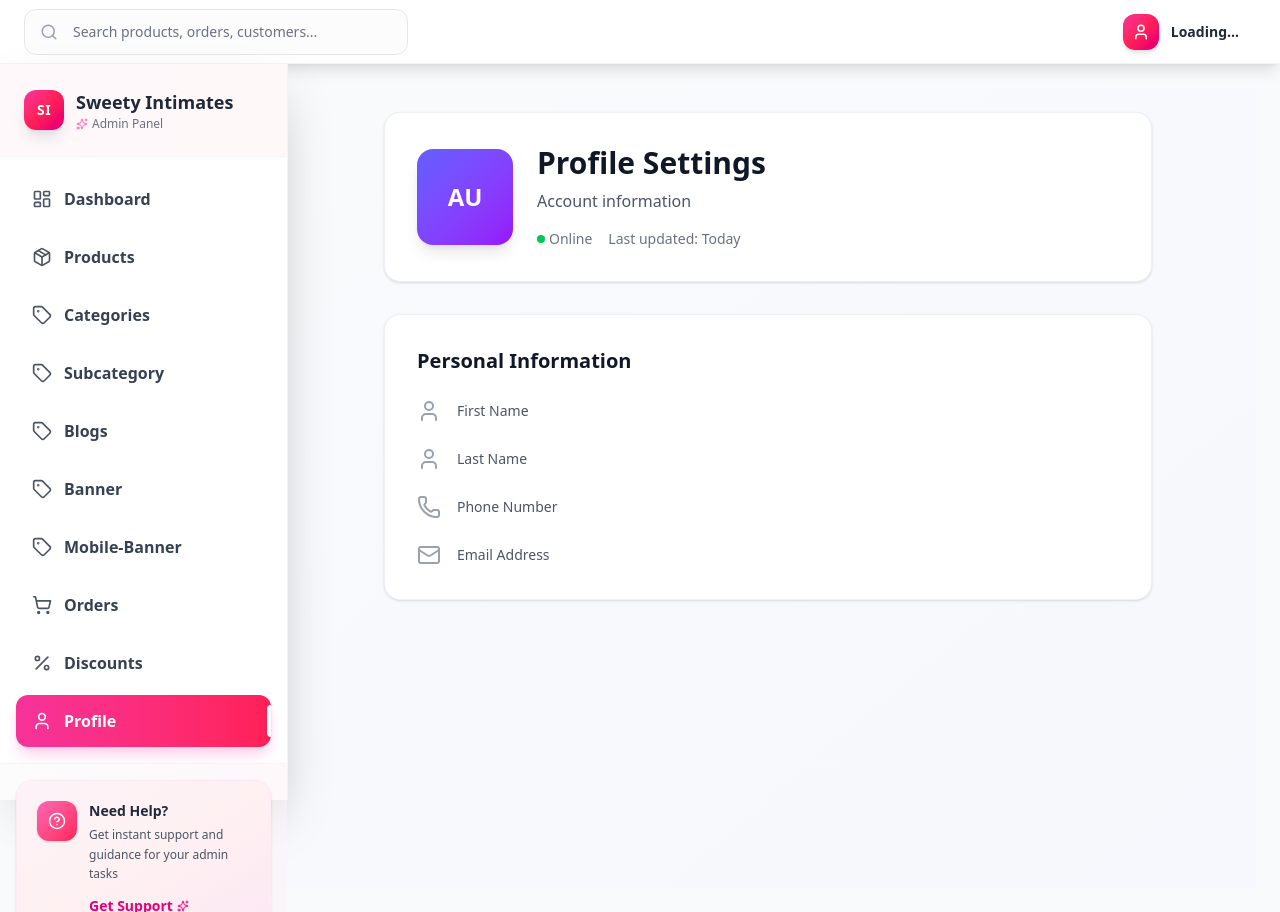
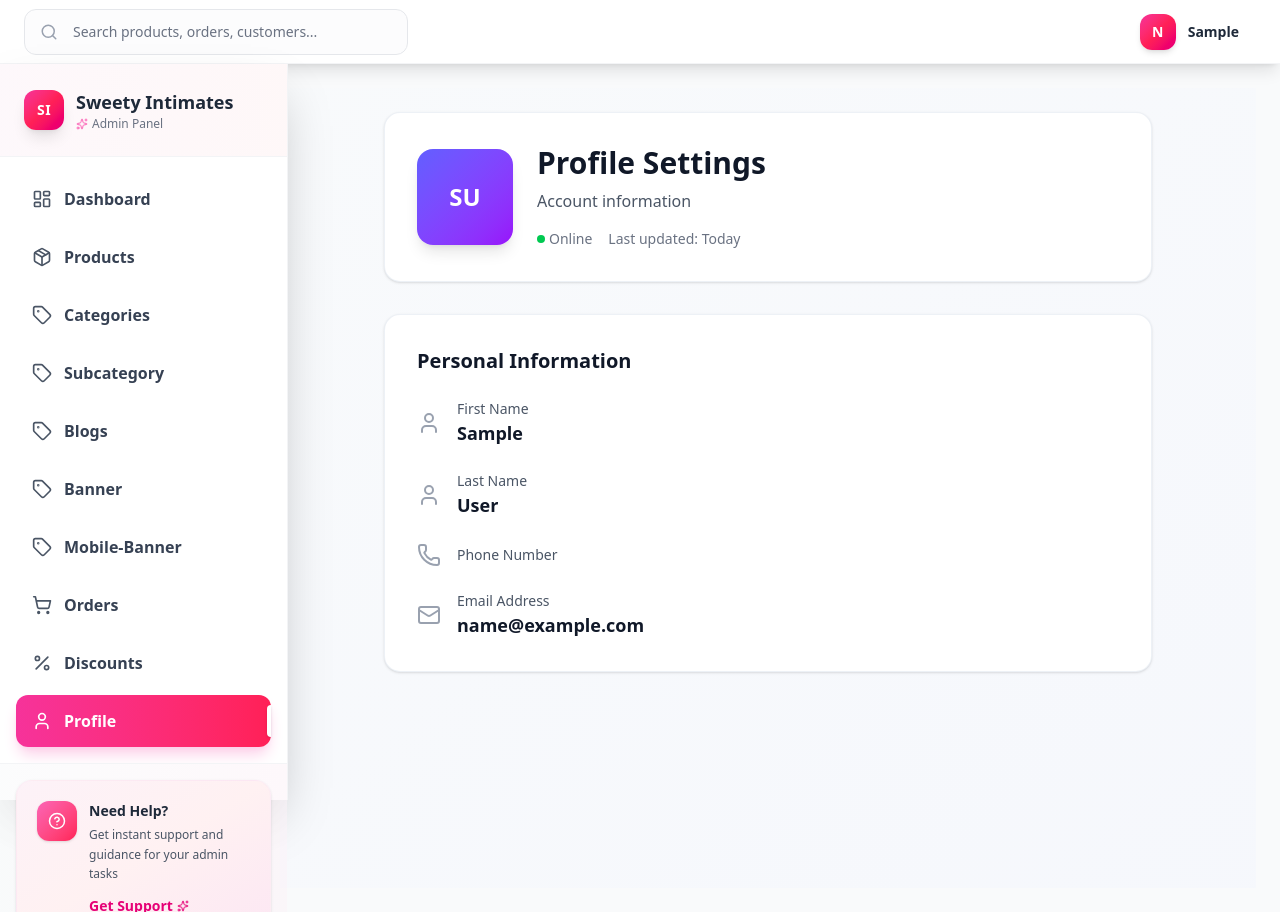
Before and after one commit to kunalkumaramar/SweetyADMIN, a React (Vite) app: page /profile in a window 1280 px wide. Built offline with nearby package versions, Linux system fonts and the light colour scheme; no server answers; sample sign-in values are in the browser's storage.

Commit message:
Navbar profile Loading updated

```diff
--- a/src/components/common/Navbar.jsx
+++ b/src/components/common/Navbar.jsx
@@ -1,30 +1,43 @@
-import React from 'react'
-import { Search, Menu, User, LogOut, Settings } from 'lucide-react'
+import React, { useEffect, useState } from 'react'
+import { Search, Menu, LogOut, Settings } from 'lucide-react'
 import { useNavigate } from 'react-router-dom'
 import toast from 'react-hot-toast'
 import { useDispatch, useSelector } from 'react-redux'
-import { logout } from '../../redux/authSlice.js' // update path
+import { logout } from '../../redux/authSlice.js'
 
 const Navbar = ({ toggleSidebar }) => {
   const navigate = useNavigate()
   const dispatch = useDispatch()
 
-  // Get user from Redux state
-  const { user } = useSelector((state) => state.auth)
+  // ✅ Read from both Redux and localStorage (instant load)
+  const { user: reduxUser } = useSelector((state) => state.auth)
+  const storedUser = JSON.parse(localStorage.getItem('user'))
+  const user = reduxUser || storedUser
+
+  const [localEmail, setLocalEmail] = useState('')
+
+  useEffect(() => {
+    // Fallback: try to get user email from localStorage (for display)
+    if (storedUser?.email) setLocalEmail(storedUser.email)
+  }, [storedUser])
 
   const handleLogout = () => {
-    localStorage.removeItem('token') // remove token from localStorage
-    dispatch(logout()) // clear Redux auth state
+    localStorage.removeItem('token')
+    localStorage.removeItem('user')
+    dispatch(logout())
     toast.success('Logged out successfully')
     navigate('/login')
   }
+
+  const email = user?.email || localEmail || ''
+  const displayName = user?.firstName || (email ? email.split('@')[0] : 'Guest')
+  const userInitial = email ? email.charAt(0).toUpperCase() : '?'
 
   return (
     <header className="bg-white/95 backdrop-blur-md shadow-lg border-b border-gray-100 sticky top-0 z-50 h-16 transition-all duration-300">
       <div className="flex items-center justify-between px-6 h-full max-w-7xl mx-auto">
         {/* Left Section */}
         <div className="flex items-center space-x-4">
-          {/* Mobile menu button */}
           <button
             onClick={toggleSidebar}
             className="lg:hidden p-2.5 rounded-xl hover:bg-gradient-to-r hover:from-pink-50 hover:to-rose-50 hover:shadow-sm transition-all duration-200 transform hover:scale-105"
@@ -32,7 +45,6 @@ const Navbar = ({ toggleSidebar }) => {
             <Menu size={20} className="text-gray-600 hover:text-pink-600 transition-colors" />
           </button>
 
-          {/* Logo for mobile */}
           <div className="flex items-center space-x-3 lg:hidden">
             <div className="w-9 h-9 bg-gradient-to-br from-pink-500 via-rose-500 to-pink-600 rounded-xl shadow-lg flex items-center justify-center transform hover:scale-105 transition-transform duration-200">
               <span className="text-white font-bold text-sm tracking-wide">SI</span>
@@ -55,28 +67,30 @@ const Navbar = ({ toggleSidebar }) => {
 
         {/* Right Section */}
         <div className="flex items-center space-x-3">
-          {/* User Menu */}
           <div className="relative group">
             <button className="flex items-center space-x-3 p-2 pr-4 rounded-xl hover:bg-gradient-to-r hover:from-gray-50 hover:to-pink-50 hover:shadow-sm transition-all duration-200 border border-transparent hover:border-gray-100">
-              <div className="w-9 h-9 bg-gradient-to-br from-pink-500 via-rose-500 to-pink-600 rounded-xl shadow-md flex items-center justify-center transform group-hover:scale-105 transition-transform duration-200">
-                <User size={18} className="text-white" />
+              <div className="w-9 h-9 bg-gradient-to-br from-pink-500 via-rose-500 to-pink-600 rounded-xl shadow-md flex items-center justify-center transform group-hover:scale-105 transition-transform duration-200 overflow-hidden">
+                {user?.profilePic ? (
+                  <img
+                    src={user.profilePic}
+                    alt="Profile"
+                    className="w-full h-full object-cover rounded-xl"
+                  />
+                ) : (
+                  <span className="text-white font-semibold text-sm">{userInitial}</span>
+                )}
               </div>
+
               <div className="hidden md:block">
-                <p className="text-sm font-semibold text-gray-800">{user ? `${user.firstName} ${user.lastName}` : 'Loading...'}</p>
-                <p className="text-xs text-gray-500 font-medium">{user ? user.email : ''}</p>
+                <p className="text-sm font-semibold text-gray-800">
+                  {displayName}
+                </p>
               </div>
             </button>
 
-            {/* Dropdown Menu */}
+            {/* Dropdown */}
             <div className="absolute right-0 top-full mt-3 w-56 bg-white/95 backdrop-blur-md rounded-2xl shadow-2xl border border-gray-100 opacity-0 invisible group-hover:opacity-100 group-hover:visible transition-all duration-300 transform translate-y-2 group-hover:translate-y-0 z-10">
               <div className="py-3">
-                {/* Profile Header */}
-                <div className="px-4 pb-3 border-b border-gray-100">
-                  <p className="text-sm font-semibold text-gray-800">{user ? `${user.firstName} ${user.lastName}` : 'Loading...'}</p>
-                  <p className="text-xs text-gray-500 mt-1 break-all">{user ? user.email : ''}</p>
-                </div>
-
-                {/* Menu Items */}
                 <div className="pt-2">
                   <button
                     className="flex items-center space-x-3 w-full px-4 py-3 text-sm text-gray-700 hover:bg-gradient-to-r hover:from-pink-50 hover:to-rose-50 hover:text-pink-700 transition-all duration-200 group/item"
--- a/src/redux/authSlice.js
+++ b/src/redux/authSlice.js
@@ -2,16 +2,18 @@ import { createSlice, createAsyncThunk } from '@reduxjs/toolkit';
 
 const baseURL = import.meta.env.VITE_API_BASE_URL;
 
-// Helper function to handle fetch responses
+// Helper for fetch responses
 const handleResponse = async (response) => {
   const data = await response.json();
-  if (!response.ok) {
-    throw data;
-  }
+  if (!response.ok) throw data;
   return data;
 };
 
-// Async thunk for admin signup (no auth header needed)
+// ✅ Restore saved user and token from localStorage
+const storedUser = JSON.parse(localStorage.getItem('user'));
+const storedToken = localStorage.getItem('token');
+
+// --- Thunks ---
 export const adminSignup = createAsyncThunk(
   'auth/adminSignup',
   async (signupData, { rejectWithValue }) => {
@@ -28,7 +30,6 @@ export const adminSignup = createAsyncThunk(
   }
 );
 
-// Async thunk for admin login (no auth header needed)
 export const adminLogin = createAsyncThunk(
   'auth/adminLogin',
   async (loginData, { rejectWithValue }) => {
@@ -45,16 +46,13 @@ export const adminLogin = createAsyncThunk(
   }
 );
 
-// Async thunk to get admin profile (requires auth header)
 export const getAdminProfile = createAsyncThunk(
   'auth/getAdminProfile',
   async (_, { rejectWithValue, getState }) => {
     try {
-      // Get accessToken from Redux state or fallback to localStorage
       const token = getState().auth.accessToken || localStorage.getItem('token');
-      if (!token) {
-        throw { message: 'No authentication token found' };
-      }
+      if (!token) throw { message: 'No authentication token found' };
+
       const response = await fetch(`${baseURL}/admin/profile`, {
         method: 'GET',
         headers: {
@@ -62,6 +60,7 @@ export const getAdminProfile = createAsyncThunk(
           Authorization: `Bearer ${token}`,
         },
       });
+
       return await handleResponse(response);
     } catch (error) {
       return rejectWithValue(error);
@@ -69,11 +68,12 @@ export const getAdminProfile = createAsyncThunk(
   }
 );
 
+// --- Slice ---
 const authSlice = createSlice({
   name: 'auth',
   initialState: {
-    user: null,
-    accessToken: localStorage.getItem('token') || null,
+    user: storedUser || null,  // ✅ Restore user immediately
+    accessToken: storedToken || null,
     loading: false,
     error: null,
     success: false,
@@ -86,6 +86,7 @@ const authSlice = createSlice({
       state.error = null;
       state.success = false;
       localStorage.removeItem('token');
+      localStorage.removeItem('user'); // ✅ remove user too
     },
   },
   extraReducers: (builder) => {
@@ -100,7 +101,6 @@ const authSlice = createSlice({
         state.success = true;
         state.accessToken = action.payload.data.accessToken;
         localStorage.setItem('token', action.payload.data.accessToken);
-        state.error = null;
       })
       .addCase(adminSignup.rejected, (state, action) => {
         state.loading = false;
@@ -117,7 +117,6 @@ const authSlice = createSlice({
         state.success = true;
         state.accessToken = action.payload.data.accessToken;
         localStorage.setItem('token', action.payload.data.accessToken);
-        state.error = null;
       })
       .addCase(adminLogin.rejected, (state, action) => {
         state.loading = false;
@@ -132,6 +131,7 @@ const authSlice = createSlice({
       .addCase(getAdminProfile.fulfilled, (state, action) => {
         state.loading = false;
         state.user = action.payload.data;
+        localStorage.setItem('user', JSON.stringify(action.payload.data)); // ✅ Save user
         state.error = null;
       })
       .addCase(getAdminProfile.rejected, (state, action) => {
```
